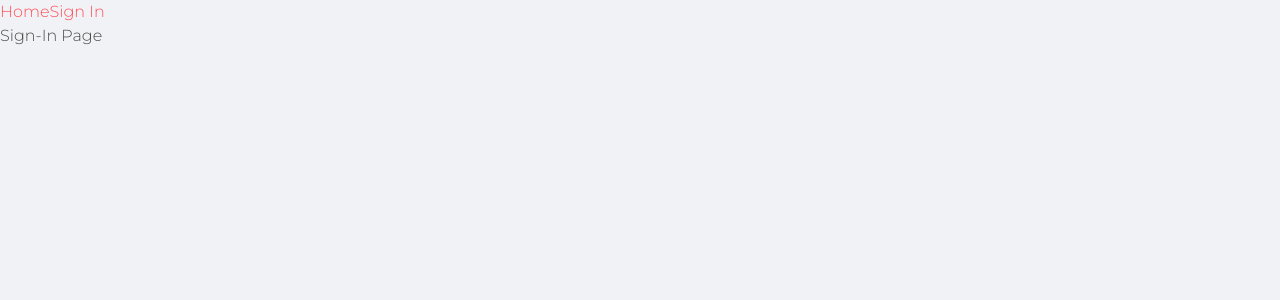
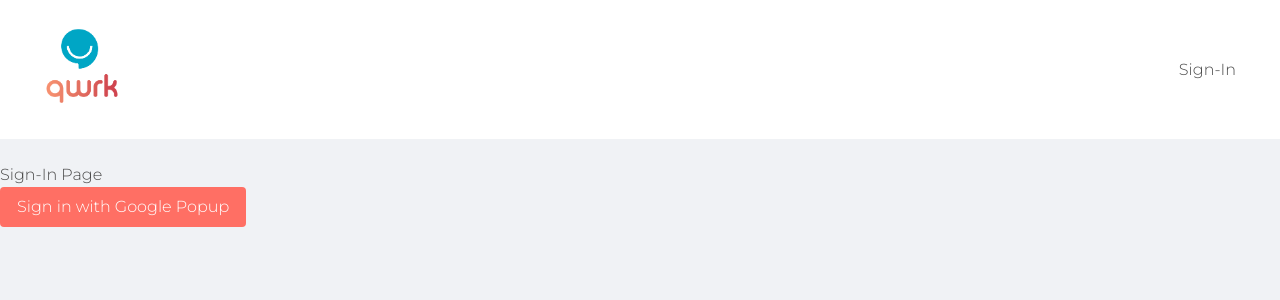
Before and after one commit to nilosofie/qwrk-flow, a React (Create React App) app: page /sign-in in a window 1280 px wide. Shown: the top 300 px of the page. Built offline with nearby package versions, Linux system fonts and the light colour scheme; no server answers.

Commit message:
Firebase auth and store setup

```diff
--- a/src/context/user-dash.context.jsx
+++ b/src/context/user-dash.context.jsx
@@ -19,7 +19,7 @@ export const UserDashContext = createContext({
 
 export const UserDashProvider = ({ children }) => {
   const [uid, setUid] = useState(userB.uid);
-  const [userName, setUserName] = useState(userB.user);
+  const [userName, setUserName] = useState(userB.displayName);
   const [notes, setNotes] = useState(userB.notes);
   const [listTypes, setListTypes] = useState(userB.listtypes);
   const [lists, setLists] = useState(userB.lists);
--- a/src/data/user-data.jsx
+++ b/src/data/user-data.jsx
@@ -43,8 +43,9 @@ export const userA = {
 };
 
 export const userB = {
-  uid: '002',
-  user: 'Engela',
+  displayName: 'Engela',
+  email: 'lombard.engela@icloud.com',
+  createdAt: 'August',
   notes: 'Hello dear....',
   listtypes: [
     { typeId: 't001', typeName: 'Once-off (Action)' },
--- a/src/routes/navigation/navigation.component.jsx
+++ b/src/routes/navigation/navigation.component.jsx
@@ -1,14 +1,48 @@
-import { Fragment } from 'react';
+import { Fragment, useState } from 'react';
 
 import { Outlet, Link } from 'react-router-dom';
 
+import MainLogo from '../../assets/Qwrk Embleem Pakkie sb 130423 v1.png';
+
 const Navigation = () => {
+  const [navBurgerStatus, setNavBurgerStatus] = useState(false);
+
+  const handleBurger = () => {
+    setNavBurgerStatus(!navBurgerStatus);
+  };
+
   return (
     <Fragment>
-      <div>
-        <Link to="/">Home</Link>
-        <Link to="/sign-in">Sign In</Link>
-      </div>
+      <nav className="navbar is-spaced">
+        <div className="navbar-brand">
+          <Link to="/" onClick={() => setNavBurgerStatus(false)}>
+            <img src={MainLogo} width="100" alt="qwrk logo" />
+          </Link>
+          <button
+            className={`navbar-burger ${navBurgerStatus && 'is-active'}`}
+            aria-label="menu"
+            aria-expanded="true"
+            data-target="navbarBasicExample"
+            onClick={handleBurger}
+          >
+            <span aria-hidden="true"></span>
+            <span aria-hidden="true"></span>
+            <span aria-hidden="true"></span>
+          </button>
+        </div>
+        <div className={`navbar-menu ${navBurgerStatus && 'is-active'}`}>
+          <div className="navbar-end">
+            <Link
+              to="/sign-in"
+              className="navbar-item"
+              onClick={() => setNavBurgerStatus(false)}
+            >
+              <h1>Sign-In</h1>
+            </Link>
+          </div>
+        </div>
+      </nav>
+      <br />
       <Outlet />
     </Fragment>
   );
--- a/src/routes/sign-in/sign-in.component.jsx
+++ b/src/routes/sign-in/sign-in.component.jsx
@@ -1,7 +1,19 @@
+import {
+  signInWithGooglePopup,
+  creatUserDocumentFromAuth,
+} from '../../utils/firebase/firebase.utils';
+
 const SignIn = () => {
+  const logGoogleUser = async () => {
+    const { user } = await signInWithGooglePopup();
+    const userDocRef = await creatUserDocumentFromAuth(user);
+  };
   return (
     <div>
       <h1>Sign-In Page</h1>
+      <button className="button is-info" onClick={logGoogleUser}>
+        Sign in with Google Popup
+      </button>
     </div>
   );
 };
```
Also changed, not shown: src/assets/Qwrk Embleem Pakkie sb 130423 v1 HOR .png (added), src/assets/Qwrk Embleem Pakkie sb 130423 v1.png (added).
